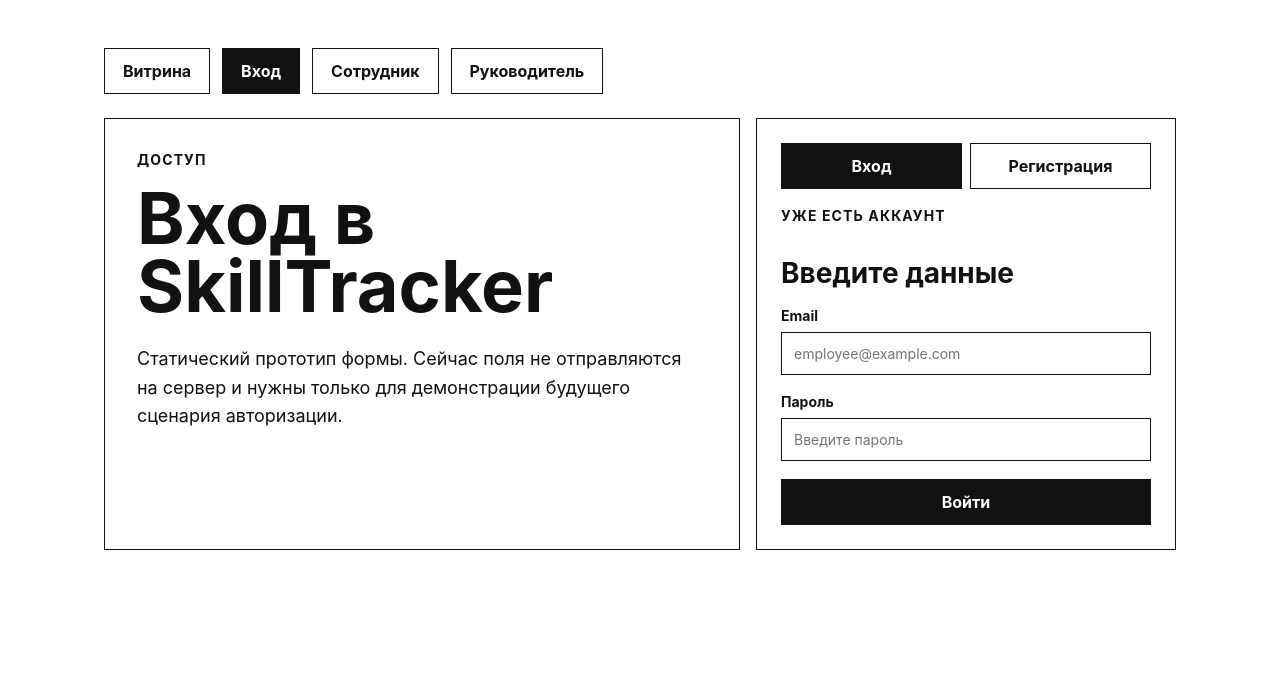
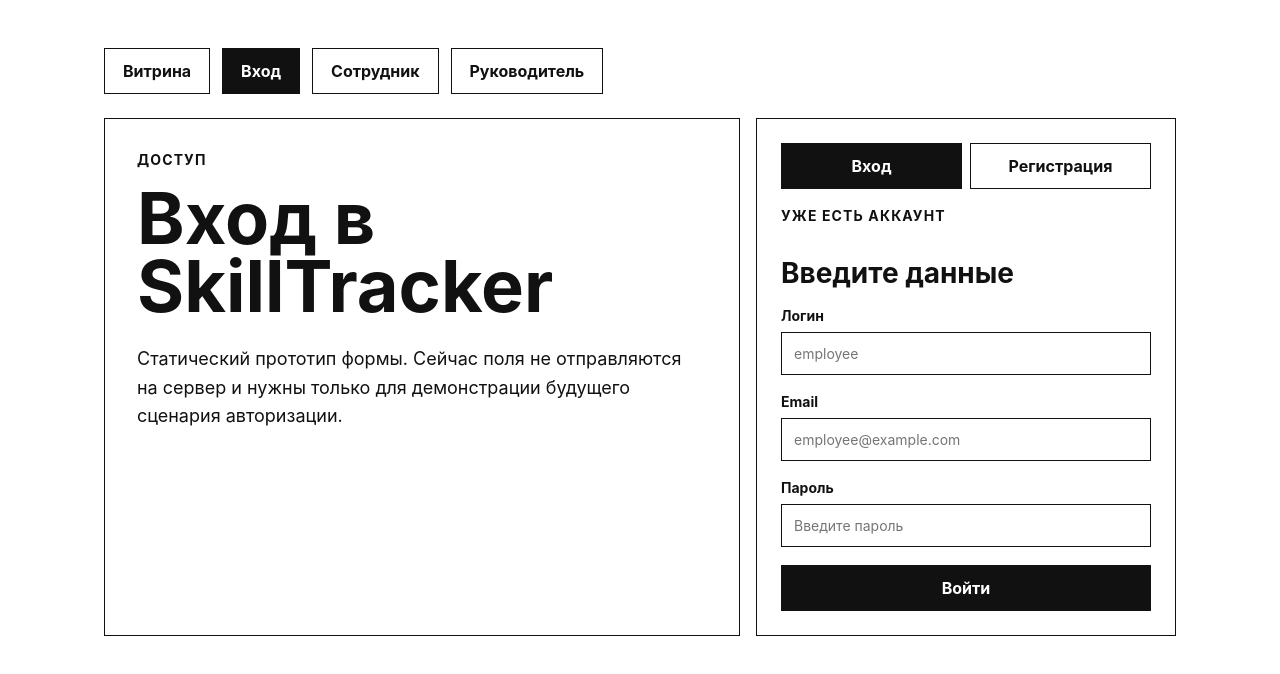
Before and after one commit to NikTak777/skill_tracker, a React (Vite) app in the folder frontend/: page / in a window 1280 px wide. Both pictures are taken after a click on the button "Вход". Shown: the top 674 px of the page. Built offline with nearby package versions, Linux system fonts and the light colour scheme.

Commit message:
front-2 api.js с axios instance, функциями для auth/tasks, interceptor для Authorization и обработка 401 add AuthPage

```diff
--- a/frontend/package.json
+++ b/frontend/package.json
@@ -12,6 +12,7 @@
   },
   "dependencies": {
     "@vitejs/plugin-react": "^4.3.1",
+    "axios": "^1.7.9",
     "vite": "^5.3.4",
     "react": "^18.3.1",
     "react-dom": "^18.3.1"
--- a/frontend/src/App.jsx
+++ b/frontend/src/App.jsx
@@ -1,5 +1,6 @@
-import React, { useMemo, useState } from "react";
+import React, { useEffect, useMemo, useState } from "react";
 
+import { login as loginRequest, register as registerRequest } from "./api.js";
 import "./styles.css";
 
 
@@ -92,9 +93,56 @@
 }
 
 
-function AuthPage() {
+function AuthPage({ onAuthSuccess }) {
   const [mode, setMode] = useState("login");
+  const [formData, setFormData] = useState({
+    name: "",
+    username: "",
+    email: "",
+    role: "employee",
+    password: "",
+    passwordConfirm: "",
+  });
+  const [message, setMessage] = useState("");
   const isLogin = mode === "login";
+
+  function updateField(event) {
+    const { name, value } = event.target;
+    setFormData((currentData) => ({
+      ...currentData,
+      [name]: value,
+    }));
+  }
+
+  async function handleSubmit(event) {
+    event.preventDefault();
+    setMessage("Отправляем данные...");
+
+    try {
+      if (isLogin) {
+        await loginRequest({
+          username: formData.username,
+          password: formData.password,
+        });
+        setMessage("Вход выполнен. Токен сохранен в localStorage.");
+        onAuthSuccess();
+        return;
+      }
+
+      await registerRequest({
+        name: formData.name,
+        username: formData.username,
+        email: formData.email,
+        role: formData.role,
+        password: formData.password,
+        password_confirm: formData.passwordConfirm,
+      });
+      setMessage("Регистрация отправлена. Теперь можно войти.");
+      setMode("login");
+    } catch {
+      setMessage("Запрос не выполнен. Возможно, backend endpoint пока не готов.");
+    }
+  }
 
   return (
     <section className="auth-layout">
@@ -107,7 +155,7 @@
         </p>
       </div>
 
-      <form className="auth-form">
+      <form className="auth-form" onSubmit={handleSubmit}>
         <div className="auth-switcher" aria-label="Выбор формы">
           <button
             className={isLogin ? "active" : ""}
@@ -131,19 +179,57 @@
         {!isLogin && (
           <label>
             Имя
-            <input type="text" placeholder="Анна Петрова" />
+            <input
+              name="name"
+              type="text"
+              placeholder="Анна Петрова"
+              value={formData.name}
+              onChange={updateField}
+            />
           </label>
         )}
 
         <label>
-          Email
-          <input type="email" placeholder="employee@example.com" />
+          Логин
+          <input
+            name="username"
+            type="text"
+            placeholder="employee"
+            value={formData.username}
+            onChange={updateField}
+          />
         </label>
 
         {!isLogin && (
           <label>
+            Email
+            <input
+              name="email"
+              type="email"
+              placeholder="employee@example.com"
+              value={formData.email}
+              onChange={updateField}
+            />
+          </label>
+        )}
+
+        {isLogin && (
+          <label>
+            Email
+            <input
+              name="email"
+              type="email"
+              placeholder="employee@example.com"
+              value={formData.email}
+              onChange={updateField}
+            />
+          </label>
+        )}
+
+        {!isLogin && (
+          <label>
             Роль
-            <select defaultValue="employee">
+            <select name="role" value={formData.role} onChange={updateField}>
               <option value="employee">Сотрудник</option>
               <option value="manager">Руководитель</option>
             </select>
@@ -152,17 +238,31 @@
 
         <label>
           Пароль
-          <input type="password" placeholder="Введите пароль" />
+          <input
+            name="password"
+            type="password"
+            placeholder="Введите пароль"
+            value={formData.password}
+            onChange={updateField}
+          />
         </label>
 
         {!isLogin && (
           <label>
             Повтор пароля
-            <input type="password" placeholder="Повторите пароль" />
+            <input
+              name="passwordConfirm"
+              type="password"
+              placeholder="Повторите пароль"
+              value={formData.passwordConfirm}
+              onChange={updateField}
+            />
           </label>
         )}
 
-        <button type="button">{isLogin ? "Войти" : "Создать аккаунт"}</button>
+        {message && <p className="form-message">{message}</p>}
+
+        <button type="submit">{isLogin ? "Войти" : "Создать аккаунт"}</button>
       </form>
     </section>
   );
@@ -358,6 +458,15 @@
 export default function App() {
   const [activePage, setActivePage] = useState("showcase");
 
+  useEffect(() => {
+    function handleUnauthorized() {
+      setActivePage("auth");
+    }
+
+    window.addEventListener("auth:unauthorized", handleUnauthorized);
+    return () => window.removeEventListener("auth:unauthorized", handleUnauthorized);
+  }, []);
+
   return (
     <main className="page">
       <nav className="top-nav" aria-label="Разделы приложения">
@@ -392,7 +501,7 @@
       </nav>
 
       {activePage === "showcase" && <ShowcasePage />}
-      {activePage === "auth" && <AuthPage />}
+      {activePage === "auth" && <AuthPage onAuthSuccess={() => setActivePage("showcase")} />}
       {activePage === "employee" && <EmployeeTasksPage />}
       {activePage === "manager" && <ManagerPage />}
     </main>
--- a/frontend/src/styles.css
+++ b/frontend/src/styles.css
@@ -212,6 +212,14 @@
   width: 100%;
 }
 
+.form-message {
+  border: 1px solid #111;
+  font-size: 14px;
+  font-weight: 700;
+  margin: 0;
+  padding: 12px;
+}
+
 .manager-form {
   align-self: start;
   display: grid;
```
